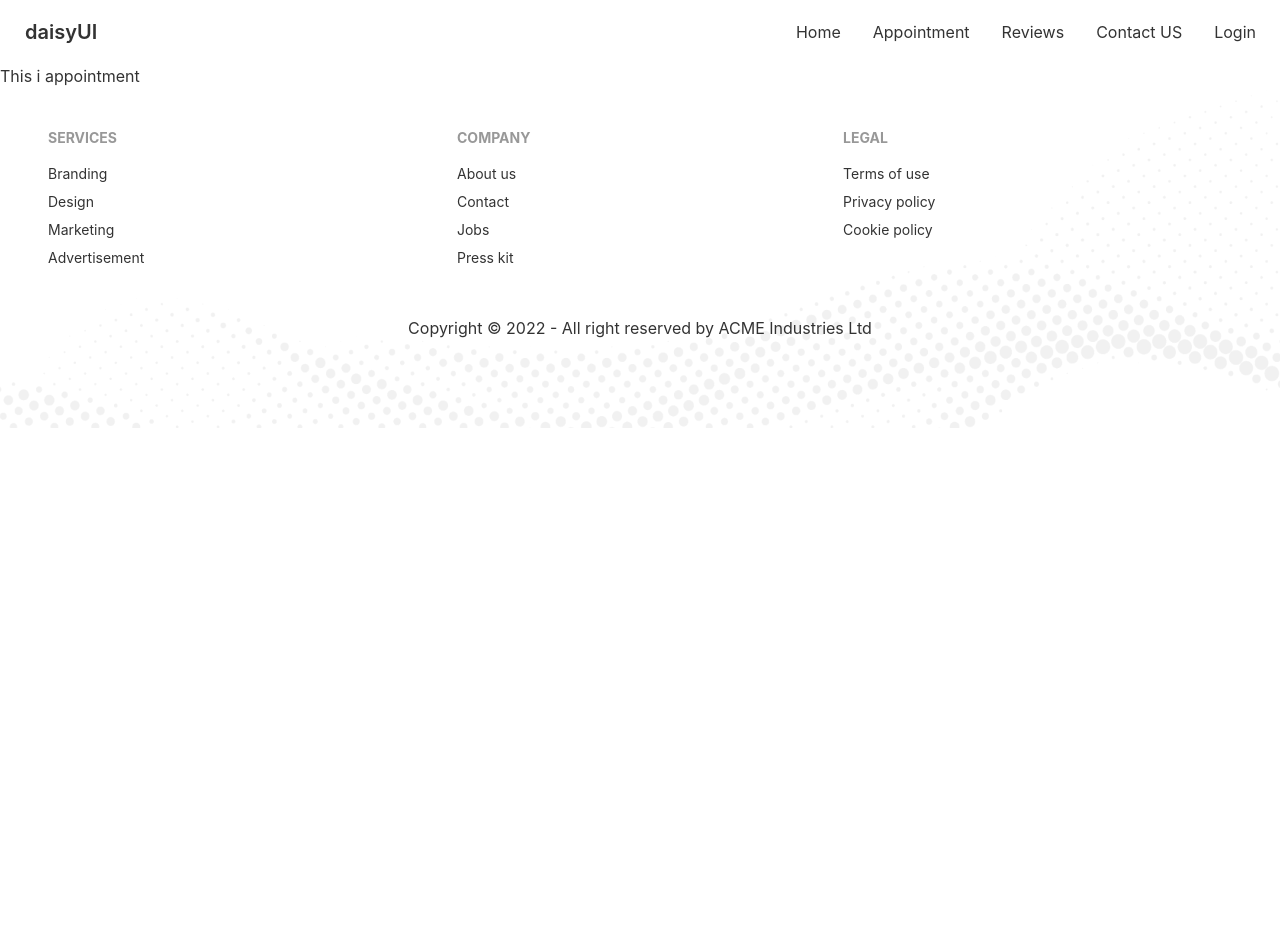
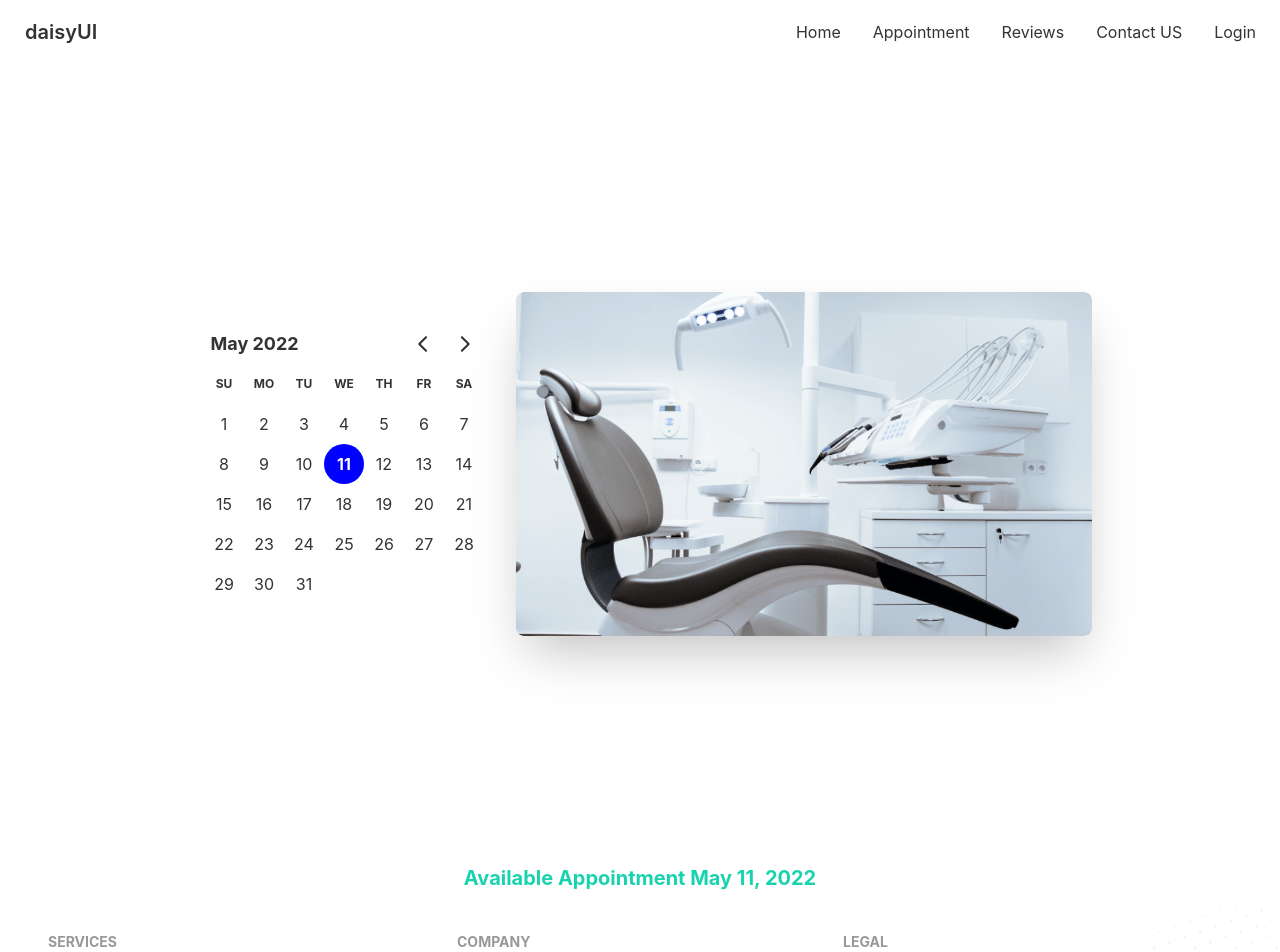
Before and after one commit to zayanahmed925/doctors-portal-client, a React (Create React App) app: page /appointment in a window 1280 px wide. Shown: the top 952 px of the page. Before the commit the page ends 800 px from the top, so only its background shows below. Built offline with nearby package versions, Linux system fonts and the light colour scheme.

Commit message:
appointment banner with calender added

```diff
--- a/package.json
+++ b/package.json
@@ -7,7 +7,9 @@
     "@testing-library/react": "^13.2.0",
     "@testing-library/user-event": "^13.5.0",
     "daisyui": "^2.14.3",
+    "date-fns": "^2.28.0",
     "react": "^18.1.0",
+    "react-day-picker": "^8.0.4",
     "react-dom": "^18.1.0",
     "react-router-dom": "^6.3.0",
     "react-scripts": "5.0.1",
--- /dev/null
+++ b/src/Pages/AppiontmentBanner/AppiontmentBanner.js
@@ -0,0 +1,25 @@
+import React from 'react';
+import { DayPicker } from 'react-day-picker';
+import 'react-day-picker/dist/style.css';
+import chair from '../../assets/images/chair.png';
+const AppiontmentBanner = ({ date, setDate }) => {
+
+    return (
+        <div>
+            <div class="hero min-h-screen ">
+                <div class="hero-content flex-col lg:flex-row-reverse">
+                    <img src={chair} class="max-w-xl rounded-lg shadow-2xl" alt='' />
+                    <div>
+                        <DayPicker
+                            mode="single"
+                            selected={date}
+                            onSelect={setDate}
+                        />
+                    </div>
+                </div>
+            </div>
+        </div>
+    );
+};
+
+export default AppiontmentBanner;
--- a/src/Pages/Appointment/Appointment.js
+++ b/src/Pages/Appointment/Appointment.js
@@ -1,10 +1,14 @@
-import React from 'react';
+import React, { useState } from 'react';
+import AppiontmentBanner from '../AppiontmentBanner/AppiontmentBanner';
+import AvailableAppointment from '../AvailableAppointment/AvailableAppointment';
 import Footer from '../Shared/Footer/Footer';
 
 const Appointment = () => {
+    const [date, setDate] = useState(new Date());
     return (
         <div>
-            <h2>This i appointment</h2>
+            <AppiontmentBanner date={date} setDate={setDate}></AppiontmentBanner>
+            <AvailableAppointment date={date} setDate={setDate}></AvailableAppointment>
             <Footer></Footer>
         </div>
     );
--- /dev/null
+++ b/src/Pages/AvailableAppointment/AvailableAppointment.js
@@ -0,0 +1,12 @@
+import { format } from 'date-fns';
+import React from 'react';
+
+const AvailableAppointment = ({ date }) => {
+    return (
+        <div>
+            <h2 className='text-xl text-secondary text-center font-bold'>Available Appointment {format(date, 'PP')}</h2>
+        </div>
+    );
+};
+
+export default AvailableAppointment;
--- a/src/Pages/Review/Review.js
+++ b/src/Pages/Review/Review.js
@@ -10,7 +10,7 @@ const Review = ({ review }) => {
                     <div className="flex items-center">
                         <div className="avatar">
                             <div className="w-16 mt-6 rounded-full ring ring-primary ring-offset-base-100 ring-offset-2 mr-5 ">
-                                <img src="https://api.lorem.space/image/face?hash=3174" />
+                                <img src={review.img} alt='' />
                             </div>
                         </div>
                         <div>
```
Also changed, not shown: 1 other file (tests, documents, lock files or other folders).
